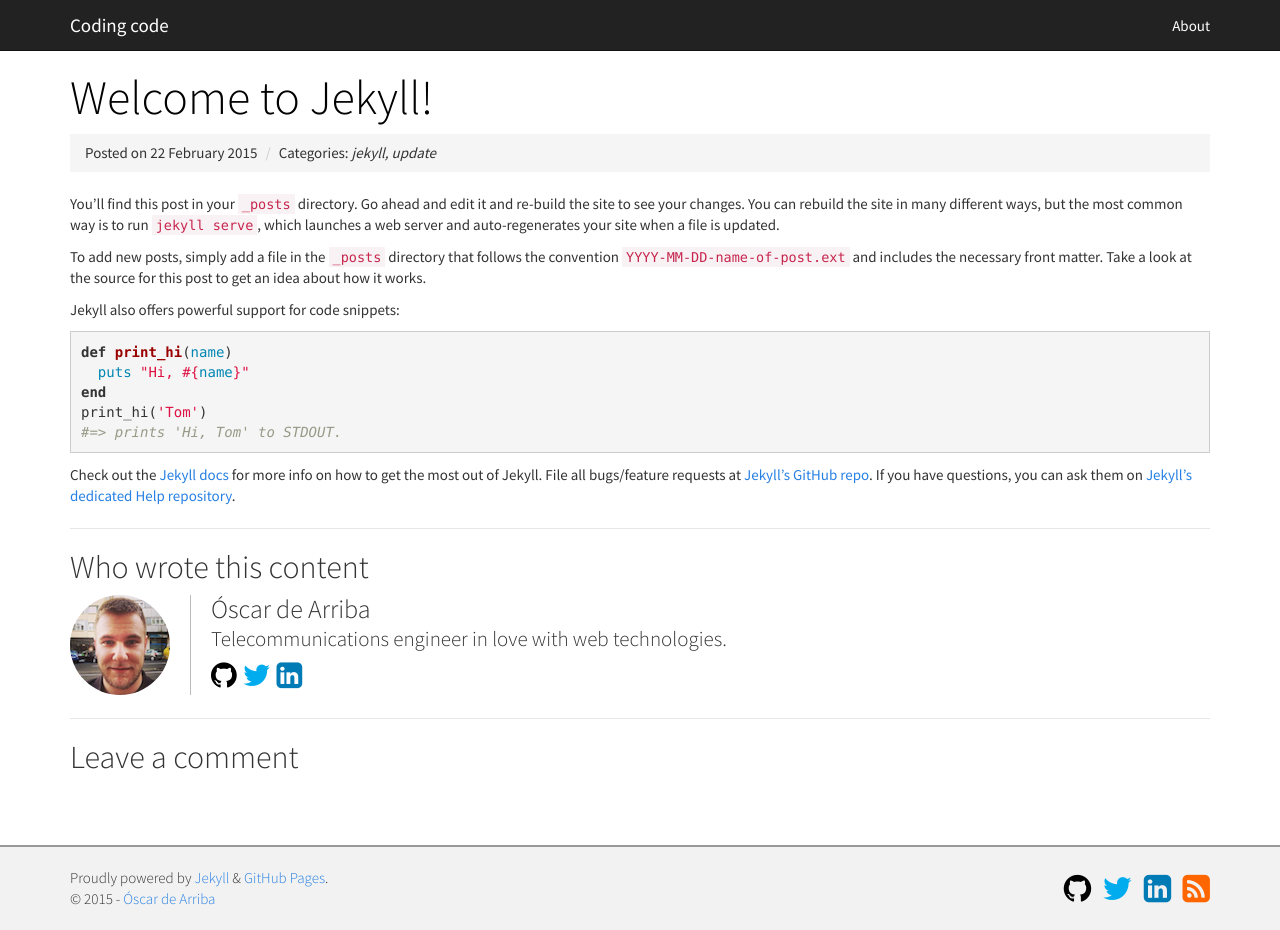
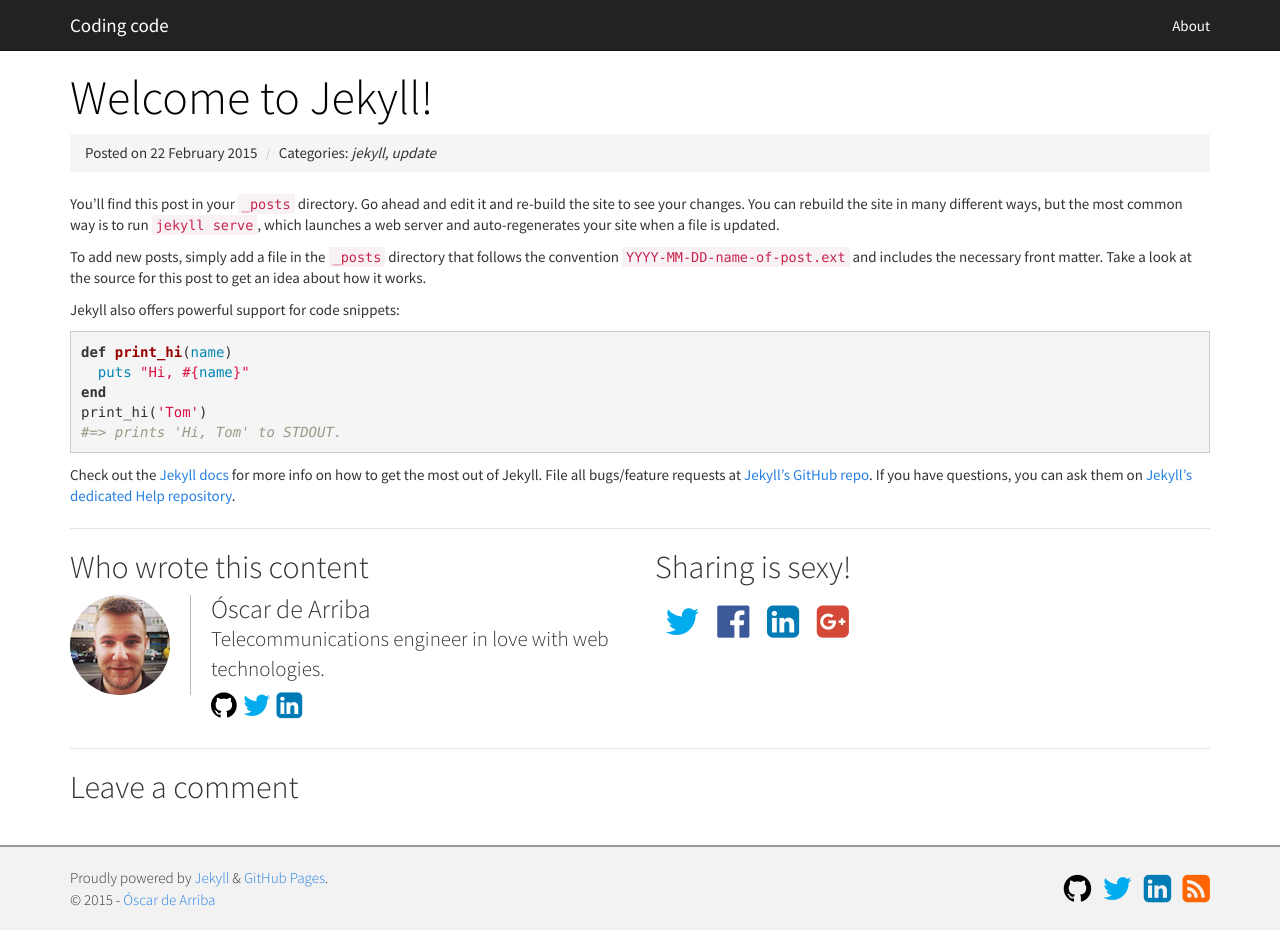
Before and after one commit to odarriba/codingcode.io_old, a Jekyll site: the page built from _posts/2015-02-22-welcome-to-jekyll.markdown, in a window 1280 px wide and 930 px high. Built offline with Jekyll 4.4.1, drawn with Linux system fonts in a browser that asks for light colours; nearby versions of some CDN libraries; comment, search, counter and statistics services are not loaded.

Commit message:
Added social sharing.

```diff
--- a/_config.yml
+++ b/_config.yml
@@ -1,7 +1,7 @@
 # Site settings
 title: Coding code
 description: >
-  A blog about coding
+  Another blog about coding
 url: "http://codingcode.io" # the base hostname & protocol of the site
 baseurl: "" # the subpath of your site, e.g. /blog/
 site_repository: "https://github.com/odarriba/codingcode.io"
@@ -16,8 +16,8 @@ authors:
     linkedin_username: "oscardearriba"
 
 # Main author (for the footer)
-author: Óscar de Arriba
-email: odarriba@gmail.com
+author: "Óscar de Arriba"
+email: "odarriba@gmail.com"
 
 social:
   twitter_username: odarriba
--- a/_includes/author.html
+++ b/_includes/author.html
@@ -4,7 +4,7 @@
   <div class="image pull-left">
     <img src="{{ site.authors[page.author].image | prepend: site.baseurl }}" class="img-circle" />
   </div>
-  <div class="data pull-left">
+  <div class="data">
     <h3 class="name">{{ author.name }}</h3>
     <div class="description">{{ author.description }}</div>
     <div class='social-icons'>
--- /dev/null
+++ b/_includes/sharer.html
@@ -0,0 +1,17 @@
+<div class="sharer">
+  <h2 class='title'>Sharing is <span class="sexy">sexy</span>!</h2>
+  <div class='social-icons'>
+    <a class="icon-twitter" href="http://twitter.com/share?text={{page.title | cgi_escape}}&amp;url={{site.url}}{{page.id}}" onclick="window.open(this.href, 'twitter-share', 'width=550,height=255');return false;">
+      <i class="fa fa-twitter"></i>
+    </a>
+    <a class="icon-facebook" href="//www.facebook.com/sharer.php?t={{page.title | cgi_escape}}&amp;u={{site.url}}{{page.id}}" onclick="window.open(this.href, 'facebook-share', 'width=550,height=255');return false;">
+      <i class="fa fa-facebook-official"></i>
+    </a>
+    <a class="icon-linkedin" href="https://www.linkedin.com/shareArticle?mini=true&amp;url={{site.url}}{{page.id}}&amp;title={{page.title | cgi_escape}}" onclick="window.open(this.href, 'facebook-share', 'width=550,height=255');return false;">
+      <i class="fa fa-linkedin-square"></i>
+    </a>
+    <a class="icon-googleplus" href="https://plus.google.com/share?url={{site.url}}{{page.id}}" onclick="window.open(this.href, 'facebook-share', 'width=550,height=255');return false;">
+      <i class="fa fa-google-plus-square"></i>
+    </a>
+  </div>
+</div>
--- a/_layouts/post.html
+++ b/_layouts/post.html
@@ -11,12 +11,21 @@ layout: default
     {{ content }}
   </div>
   <hr class="divider" />
-  {% if page.author %}
-    {% include author.html %}
-    {% if page.comments %}
-      <hr class="divider" />
+  <div class="row">
+    {% if page.author %}
+      <div class="col-md-6">
+        {% include author.html %}
+      </div>
+      <div class="col-md-6">
+        {% include sharer.html %}
+      </div>
+    {% else %}
+      <div class="col-md-12">
+        {% include sharer.html %}
+      </div>
     {% endif %}
-  {% endif %}
+  </div>
+  <hr class="divider" />
   {% if page.comments %}
     {% include comments.html %}
   {% endif %}
--- a/css/main.scss
+++ b/css/main.scss
@@ -24,10 +24,10 @@ body {
   padding-top: 50px;
   /* Margin bottom by footer height */
   @media(min-width:$screen-sm-min) {
-    margin-bottom: $footer-height !important;
+    margin-bottom: $footer-height+30 !important;
   }
   @media(max-width:$screen-sm) {
-    margin-bottom: $footer-condensed-height !important;
+    margin-bottom: $footer-condensed-height+30 !important;
   }
 }
 
@@ -55,6 +55,15 @@ body {
       margin-right: 20px;
       padding-right: 20px;
       border-right: 1px solid #bbb;
+
+      img {
+        width:100px;
+        height: 100px;
+      }
+
+      @media(max-width:$screen-sm) {
+        display: none;
+      }
     }
 
     .data {
@@ -70,6 +79,28 @@ body {
 
       .social-icons {
         font-size: 2em;
+      }
+    }
+  }
+
+  .sharer {
+    .title {
+      margin-top: 0px;
+    }
+
+    .social-icons {
+      font-size: 2.5em;
+
+      a {
+        margin-left: 10px;
+      }
+    }
+  }
+
+  .sharer:hover {
+    .title {
+      .sexy {
+        color:red;
       }
     }
   }
@@ -148,6 +179,10 @@ body {
     color: #bb0000;
   }
 
+  .fa-google-plus, .fa-google-plus-square {
+    color: #d34836;
+  }
+
   .fa-linkedin-square, .fa-linkedin {
     color: #007bb6;
   }
```
Also changed, not shown: _layouts/page.html (+14 -5 lines).
